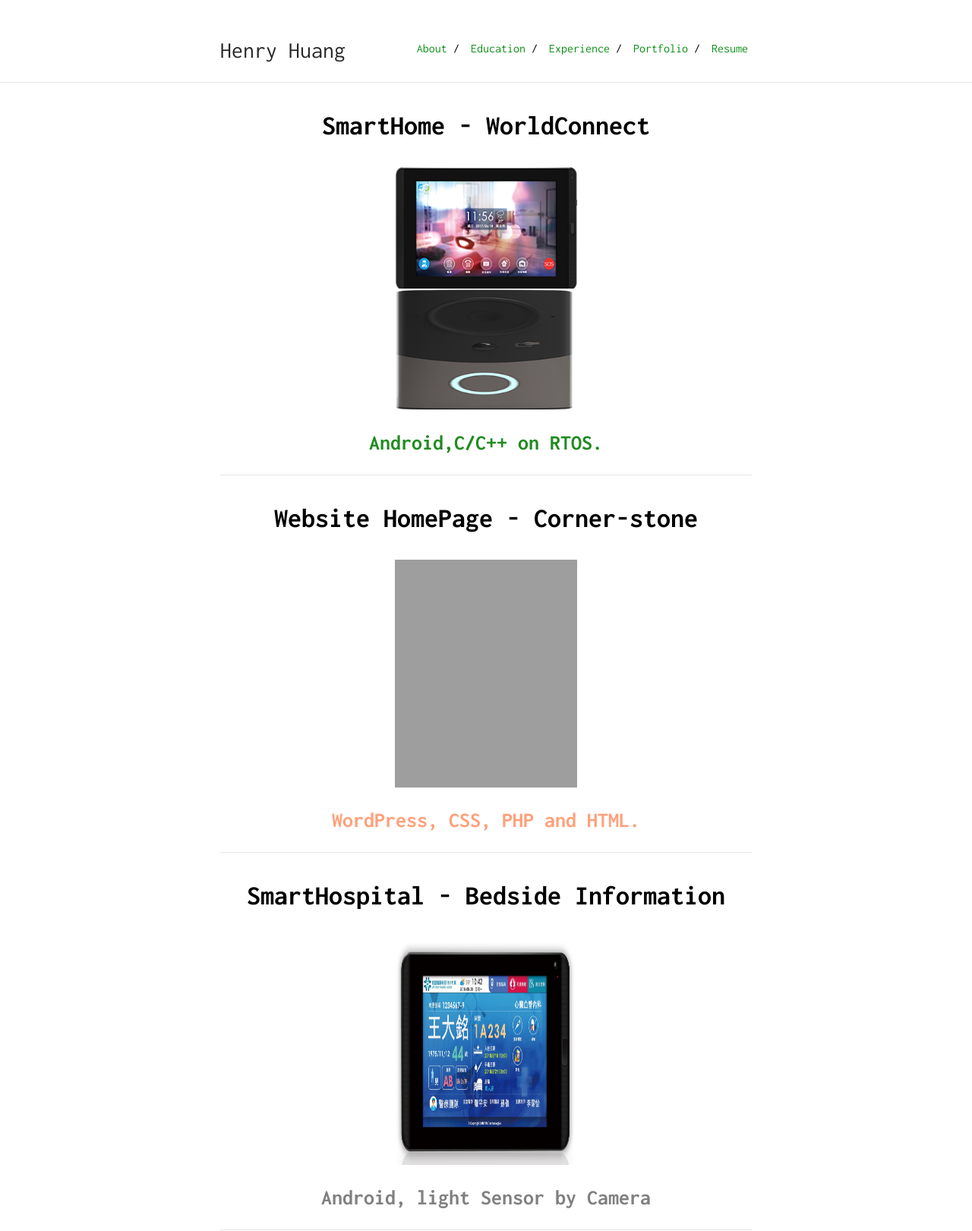
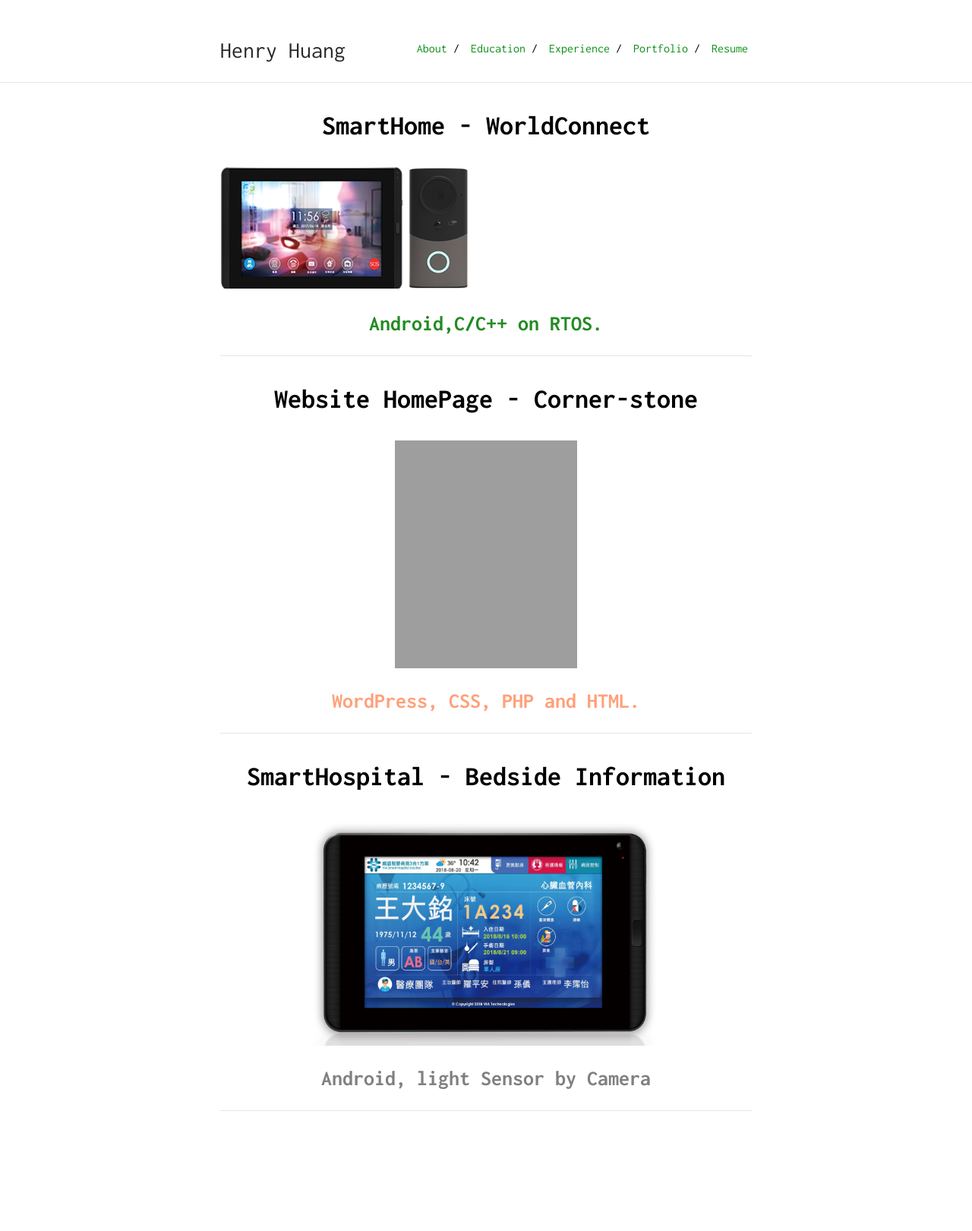
Before and after one commit to henry0726/henry0726.github.io, a Jekyll site: the page built from portfolio.md, in a window 1280 px wide. Shown: the whole page at 76% size. Built offline with Jekyll 4.4.1, drawn with Linux system fonts in a browser that asks for light colours; after the commit the page ends 1464 px from its top, so only the background shows below that; grey boxes are pictures that could not be loaded.

Commit message:
Update portfolio.md

```diff
--- a/portfolio.md
+++ b/portfolio.md
@@ -3,8 +3,8 @@ layout: default
 is_contact: true
 ---
 <p align="center" style="font-weight:bolder;font-size:36px;"> SmartHome - WorldConnect</p>
-<img src="WorldConnect.png" style="width:240px;height:160px;display:block; margin:auto;"/>
-<img src="SmartDoorBell.png" style="width:240px;height:160px;display:block; margin:auto;"/>
+<img src="WorldConnect.png" style="width:240px;height:160px;margin:auto;"/>
+<img src="SmartDoorBell.png" style="width:80px;height:160px;margin:auto;"/>
 <p align="center" style="font-weight:bolder;font-size:28px;color:forestgreen;">Android,C/C++ on RTOS.</p>
 
 ---
@@ -16,7 +16,7 @@ is_contact: true
 ---
 
 <p align="center" style="font-weight:bolder;font-size:36px;"> SmartHospital - Bedside Information </p>
-<img src="SmartHospital.jpg" style="width:240px;height:300px;display:block; margin:auto;"/>
+<img src="SmartHospital.jpg" style="width:460px;height:300px;display:block; margin:auto;"/>
 <p align="center" style="font-weight:bolder;font-size:28px;color:gray;">Android, light Sensor by Camera</p>
 
 ---
```
